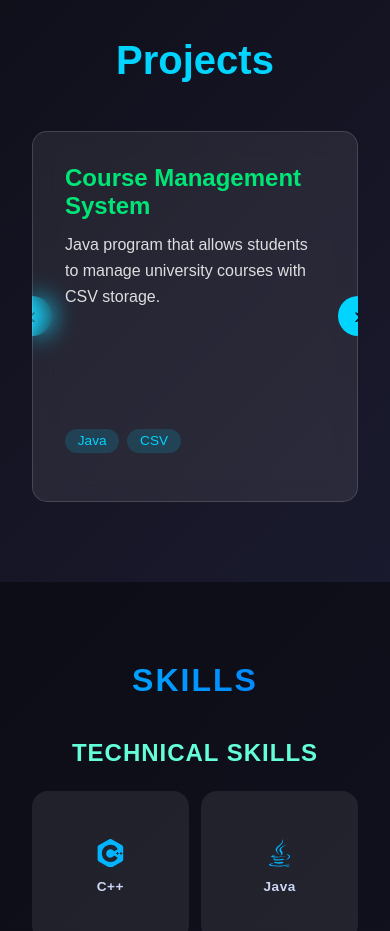
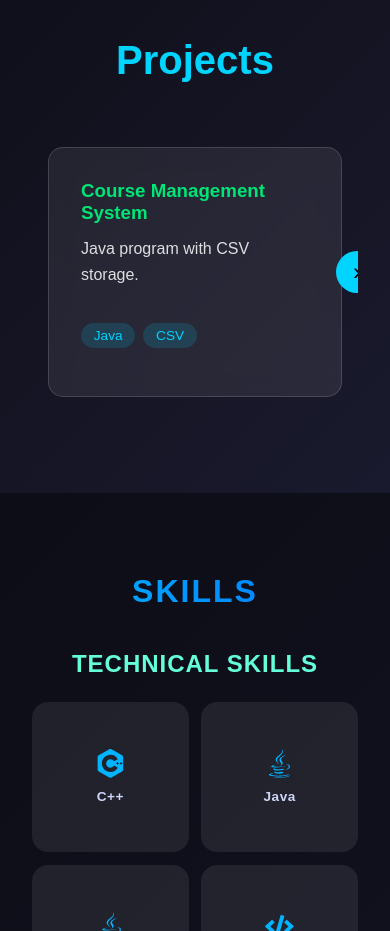
Before and after one commit to talaosman/Portfolio, a React (Create React App) app: page / in a window 390 px wide. Shown: the part 2960-3891 px from the top of the page. Built offline with nearby package versions, Linux system fonts and the light colour scheme.

Commit message:
Enhance Project carousel with responsive design
Added responsive behavior to the project carousel and improved styling.

```diff
--- a/src/components/Project.js
+++ b/src/components/Project.js
@@ -1,4 +1,4 @@
-import React, { useState } from "react";
+import React, { useState, useEffect } from "react";
 import styled from "styled-components";
 
 const ProjectsSection = styled.section`
@@ -16,39 +16,49 @@ const ProjectsSection = styled.section`
 
 const CarouselWrapper = styled.div`
   position: relative;
-  max-width: 380px;
+  overflow: hidden;
+  max-width: 1200px;
   margin: auto;
-  overflow: hidden;
 `;
 
 const CarouselTrack = styled.div`
   display: flex;
   transition: transform 0.5s ease;
-  transform: translateX(${props => props.translate}px);
+  transform: translateX(${({ translate }) => translate}px);
 `;
 
 const Card = styled.div`
-  min-width: 100%;
+  flex: 0 0 33.333%;
+  padding: 1rem;
+  box-sizing: border-box;
+
+  @media (max-width: 1024px) {
+    flex: 0 0 50%;
+  }
+
+  @media (max-width: 768px) {
+    flex: 0 0 100%;
+  }
+
+  .inner {
     background: rgba(255, 255, 255, 0.08);
     border: 1px solid rgba(255, 255, 255, 0.15);
     backdrop-filter: blur(12px);
     border-radius: 15px;
     padding: 2rem;
+    height: 100%;
     color: #fff;
     display: flex;
     flex-direction: column;
-  box-sizing: border-box;
+  }
 
   h3 {
-    font-size: 1.5rem;
     color: #00e676;
     margin-bottom: 0.8rem;
   }
 
   p {
     flex: 1;
-    font-size: 1rem;
-    margin-bottom: 1rem;
     line-height: 1.6;
     color: rgba(255, 255, 255, 0.85);
   }
@@ -58,7 +68,7 @@ const Tags = styled.div`
   display: flex;
   flex-wrap: wrap;
   gap: 0.5rem;
-  margin-bottom: 1rem;
+  margin: 1rem 0;
 `;
 
 const Tag = styled.span`
@@ -70,13 +80,12 @@ const Tag = styled.span`
 `;
 
 const Button = styled.a`
-  display: inline-block;
   background: #00d4ff;
   color: #0f0f1a;
-  padding: 0.6rem 1.2rem;
+  padding: 0.6rem 1rem;
   border-radius: 8px;
+  text-align: center;
   font-weight: 600;
-  text-align: center;
   text-decoration: none;
   margin-top: 0.5rem;
 
@@ -91,12 +100,12 @@ const Arrow = styled.button`
   transform: translateY(-50%);
   background: #00d4ff;
   border: none;
-  color: #0f0f1a;
   font-size: 1.5rem;
-  width: 40px;
-  height: 40px;
+  width: 42px;
+  height: 42px;
   border-radius: 50%;
   cursor: pointer;
+  z-index: 10;
 
   ${({ left }) => (left ? "left: -20px;" : "right: -20px;")}
 
@@ -106,31 +115,46 @@ const Arrow = styled.button`
 `;
 
 const ProjectsList = () => {
-  const [index, setIndex] = useState(0);
-
   const projects = [
-    { name: "Course Management System", desc: "Java program that allows students to manage university courses with CSV storage.", tags: ["Java", "CSV"] },
-    { name: "University Website", desc: "Responsive website with faculties, events, campuses, admissions, and signup.", tags: ["HTML", "CSS", "Bootstrap", "JavaScript"] },
-    { name: "Medical Center Management", desc: "JavaFX system with secure login, patient file management, appointments, and staff data.", tags: ["JavaFX", "Database"], repo:"https://github.com/talaosman/Medical-Center-Management"},
-    { name: "Travel Booking Website", desc: "Responsive city tour guide with feedback forms and cross-device accessibility.", tags: ["HTML", "CSS", "JavaScript", "Bootstrap"], demo: "https://travelbookingcity.netlify.app" },
-    { name: "Rent House Web/Mobile App", desc: "Full-stack rental platform with Spring Boot APIs, Stripe payments, Google/GitHub login, AI chatbot using RAG, and React Native app.", tags: ["React", "Spring Boot", "Stripe", "React Native"], repo: "https://github.com/talaosman/Rental-House-website" },
-    { name: "Delivery App", desc: "Laravel-based delivery platform with payments, GPS tracking, chat, and multi-role access.", tags: ["Laravel", "JavaScript", "Stripe", "Firebase"], repo: "https://github.com/talaosman/DeliveryApp" },
-    { name: "Teacher Management System", desc: "C++ OOP project for managing university teachers, schedules, and feedback.", tags: ["C++", "OOP"] },
+    { name: "Course Management System", desc: "Java program with CSV storage.", tags: ["Java", "CSV"] },
+    { name: "University Website", desc: "Responsive university website.", tags: ["HTML", "CSS", "JS"] },
+    { name: "Medical Center Management", desc: "JavaFX medical system.", tags: ["JavaFX", "Database"], repo: "https://github.com/talaosman/Medical-Center-Management" },
+    { name: "Travel Booking Website", desc: "City tour booking platform.", tags: ["HTML", "CSS", "Bootstrap"], demo: "https://travelbookingcity.netlify.app" },
+    { name: "Rent House App", desc: "Full-stack rental app.", tags: ["React", "Spring Boot"], repo: "https://github.com/talaosman/Rental-House-website" },
+    { name: "Delivery App", desc: "Laravel delivery system.", tags: ["Laravel", "Stripe"], repo: "https://github.com/talaosman/DeliveryApp" },
+    { name: "Teacher Management System", desc: "C++ OOP system.", tags: ["C++", "OOP"] },
   ];
 
-  const next = () => setIndex((prev) => (prev + 1) % projects.length);
-  const prev = () => setIndex((prev) => (prev - 1 + projects.length) % projects.length);
+  const [index, setIndex] = useState(0);
+  const [visible, setVisible] = useState(3);
+
+  useEffect(() => {
+    const updateVisible = () => {
+      if (window.innerWidth <= 768) setVisible(1);
+      else if (window.innerWidth <= 1024) setVisible(2);
+      else setVisible(3);
+    };
+
+    updateVisible();
+    window.addEventListener("resize", updateVisible);
+    return () => window.removeEventListener("resize", updateVisible);
+  }, []);
+
+  const maxIndex = projects.length - visible;
+  const cardWidth = 1200 / visible;
 
   return (
     <ProjectsSection id="projects">
       <h2>Projects</h2>
 
       <CarouselWrapper>
-        <Arrow left onClick={prev}>‹</Arrow>
+        {index > 0 && <Arrow left onClick={() => setIndex(index - 1)}>‹</Arrow>}
+        {index < maxIndex && <Arrow onClick={() => setIndex(index + 1)}>›</Arrow>}
 
-        <CarouselTrack translate={-index * 380}>
+        <CarouselTrack translate={-index * cardWidth}>
           {projects.map((p, i) => (
             <Card key={i}>
+              <div className="inner">
                 <h3>{p.name}</h3>
                 <p>{p.desc}</p>
 
@@ -142,11 +166,10 @@ const ProjectsList = () => {
 
                 {p.demo && <Button href={p.demo} target="_blank">Live Demo</Button>}
                 {p.repo && <Button href={p.repo} target="_blank">GitHub Repo</Button>}
+              </div>
             </Card>
           ))}
         </CarouselTrack>
-
-        <Arrow onClick={next}>›</Arrow>
       </CarouselWrapper>
     </ProjectsSection>
   );
```
Lines whose indentation alone changed are shown as unchanged.
